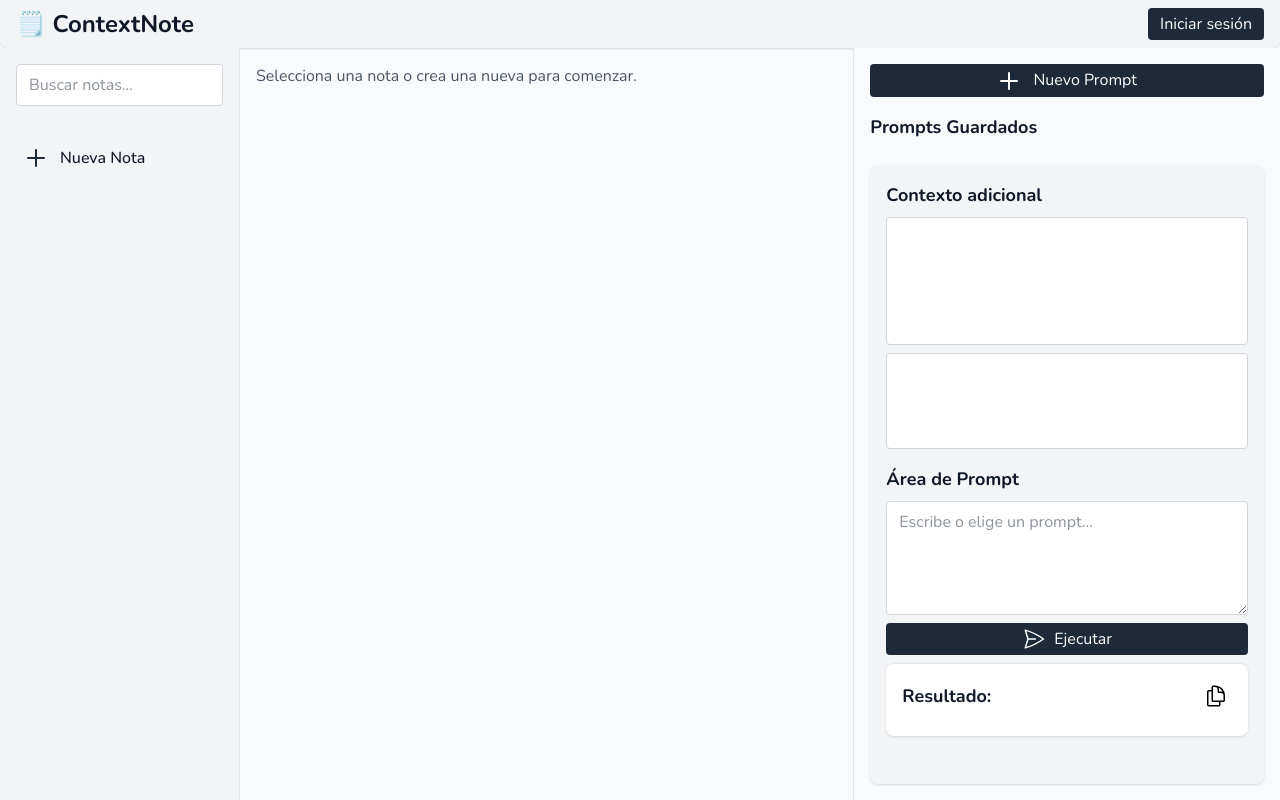
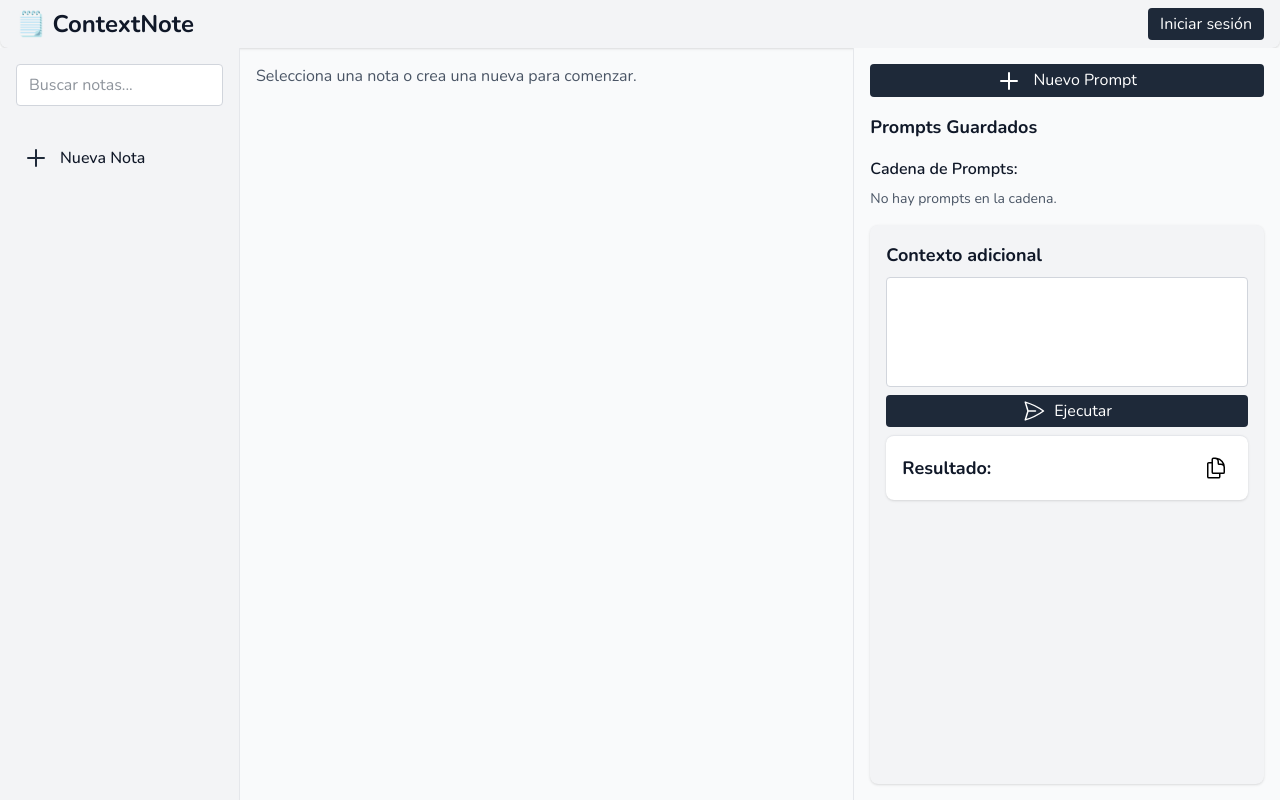
Before and after one commit to jgrana2/ContextoNote, a SvelteKit app: page / in a window 1280 px wide. Built offline with nearby package versions, Linux system fonts and the light colour scheme.

Commit message:
Add prompt chain

```diff
--- a/src/routes/+page.svelte
+++ b/src/routes/+page.svelte
@@ -33,6 +33,9 @@
         .map((id) => notes.find((n) => n.id === id)?.content || "")
         .filter((text) => text)
         .join("\n\n");
+
+    // Para gestión de cadena de prompts
+    let promptChain: { id: number; name: string; text: string }[] = [];
 
     // Función para cargar notas y prompts desde localStorage al iniciar
     onMount(() => {
@@ -186,34 +189,79 @@
         }
     }
 
-    // Ejecutar prompt
+    // Añadir un prompt a la cadena (evita duplicados)
+    function addPromptToChain(p: { id: number; name: string; text: string }) {
+        // Evitar duplicados: si ya existe en cadena, no lo añade
+        if (!promptChain.find((item) => item.id === p.id)) {
+            promptChain = [...promptChain, p];
+        }
+    }
+
+    // Limpiar la cadena de prompts
+    function clearPromptChain() {
+        promptChain = [];
+    }
+
+    // Ejecutar prompt o cadena de prompts
     async function executePrompt() {
-        // Generar prompt estructurado para LLM
+        if (promptChain.length === 0) {
+            // Si no hay cadena, se comporta igual que antes
             let structuredPrompt =
                 "Por favor, utiliza la siguiente información de contexto y responde de forma clara:\n\n";
-
             if (selectedContextNotes.length > 0) {
                 structuredPrompt += "=== CONTEXTO ===\n";
-            // Añadir contenido de cada nota al contexto
                 selectedContextNotes.forEach((id, index) => {
                     const note = notes.find((n) => n.id === id);
                     if (note) {
-                    structuredPrompt += `Nota ${index + 1} (Fecha: ${note.date}, Título: ${
-                        note.title
-                    }):\n${note.content}\n\n`;
+                        structuredPrompt += `Nota ${index + 1} (Fecha: ${note.date}, Título: ${note.title}):\n${note.content}\n\n`;
                     }
                 });
             }
-
             structuredPrompt += "=== PETICIÓN ===\n";
             structuredPrompt += `${promptText.trim()}\n`;
-        // Enviar prompt estructurado al LLM y await la respuesta
             try {
                 llmResult = "Cargando respuesta...";
                 llmResult = await sendToAI(structuredPrompt);
             } catch (error) {
                 llmResult = `Error al obtener respuesta del LLM: ${error.message}`;
             }
+            return;
+        }
+
+        // Si hay prompts en cadena, encadenar pasos
+        let previousOutput = "";
+        for (let i = 0; i < promptChain.length; i++) {
+            const p = promptChain[i];
+            let stepPrompt = "";
+            if (i === 0) {
+                // Incluir contexto en el primer paso
+                stepPrompt =
+                    "Por favor, utiliza la siguiente información de contexto y responde de forma clara:\n\n";
+                if (selectedContextNotes.length > 0) {
+                    stepPrompt += "=== CONTEXTO ===\n";
+                    selectedContextNotes.forEach((id, index) => {
+                        const note = notes.find((n) => n.id === id);
+                        if (note) {
+                            stepPrompt += `Nota ${index + 1} (Fecha: ${note.date}, Título: ${note.title}):\n${note.content}\n\n`;
+                        }
+                    });
+                }
+                stepPrompt += `=== PETICIÓN (${p.name}) ===\n${p.text.trim()}\n`;
+            } else {
+                // Los pasos intermedios toman la salida previa como entrada
+                stepPrompt = `Basándote en la siguiente respuesta previa:\n\n${previousOutput}\n\nRealiza la siguiente petición (${p.name}):\n${p.text.trim()}\n`;
+            }
+
+            try {
+                llmResult = `Cargando paso ${i + 1} (${p.name})...`;
+                previousOutput = await sendToAI(stepPrompt);
+            } catch (error) {
+                llmResult = `Error en paso ${i + 1} (${p.name}): ${error.message}`;
+                return;
+            }
+        }
+        // Al finalizar todos los pasos, mostrar el output final
+        llmResult = previousOutput;
     }
 
     // Función de búsqueda simple (por texto o por fecha/etiquetas placeholder)
@@ -274,7 +322,6 @@
         }
     }
 </script>
-
 
 <!-- Modal para crear nueva nota -->
 {#if showNoteModal}
@@ -519,13 +566,31 @@
                             >
                                 {p.name}
                             </span>
-                            <div class="flex items-center">
+                            <div class="flex items-center space-x-2">
+                                <button
+                                    class="p-1 hover:bg-gray-200 rounded"
+                                    on:click={() => addPromptToChain(p)}
+                                >
+                                    <!-- Heroicon Plus -->
+                                    <svg
+                                        xmlns="http://www.w3.org/2000/svg"
+                                        class="h-5 w-5 text-gray-800"
+                                        fill="none"
+                                        viewBox="0 0 24 24"
+                                        stroke="currentColor"
+                                    >
+                                        <path
+                                            stroke-linecap="round"
+                                            stroke-linejoin="round"
+                                            stroke-width="2"
+                                            d="M12 4v16m8-8H4"
+                                        />
+                                    </svg>
+                                </button>
                                 <button
                                     class="p-1 hover:bg-gray-200 rounded"
                                     on:click={() => openPromptModal(p)}
-                                >
-                                    <!-- Heroicon Pencil Alt -->
-                                    <svg
+                                    ><svg
                                         xmlns="http://www.w3.org/2000/svg"
                                         fill="none"
                                         viewBox="0 0 24 24"
@@ -538,13 +603,12 @@
                                             stroke-linejoin="round"
                                             d="m16.862 4.487 1.687-1.688a1.875 1.875 0 1 1 2.652 2.652L6.832 19.82a4.5 4.5 0 0 1-1.897 1.13l-2.685.8.8-2.685a4.5 4.5 0 0 1 1.13-1.897L16.863 4.487Zm0 0L19.5 7.125"
                                         />
-                                    </svg>
-                                </button>
+                                    </svg></button
+                                >
                                 <button
-                                    class="p-1 hover:bg-gray-200 rounded ml-2"
+                                    class="p-1 hover:bg-gray-200 rounded"
                                     on:click={() => deletePrompt(p.id)}
-                                >
-                                    <!-- Heroicon Trash -->
+                                    ><!-- Heroicon Trash -->
                                     <svg
                                         xmlns="http://www.w3.org/2000/svg"
                                         fill="none"
@@ -558,12 +622,40 @@
                                             stroke-linejoin="round"
                                             d="m14.74 9-.346 9m-4.788 0L9.26 9m9.968-3.21c.342.052.682.107 1.022.166m-1.022-.165L18.16 19.673a2.25 2.25 0 0 1-2.244 2.077H8.084a2.25 2.25 0 0 1-2.244-2.077L4.772 5.79m14.456 0a48.108 48.108 0 0 0-3.478-.397m-12 .562c.34-.059.68-.114 1.022-.165m0 0a48.11 48.11 0 0 1 3.478-.397m7.5 0v-.916c0-1.18-.91-2.164-2.09-2.201a51.964 51.964 0 0 0-3.32 0c-1.18.037-2.09 1.022-2.09 2.201v.916m7.5 0a48.667 48.667 0 0 0-7.5 0"
                                         />
-                                    </svg>
-                                </button>
+                                    </svg></button
+                                >
                             </div>
                         </li>
                     {/each}
                 </ul>
+
+                <!-- Cadena de Prompts -->
+                <div class="mt-4">
+                    <h2 class="font-semibold mb-2 text-gray-900">
+                        Cadena de Prompts:
+                    </h2>
+                    {#if promptChain.length === 0}
+                        <p class="text-gray-600 text-sm">
+                            No hay prompts en la cadena.
+                        </p>
+                    {:else}
+                        <ul class="space-y-1">
+                            {#each promptChain as pc, index}
+                                <li class="flex items-center justify-between">
+                                    <span class="text-gray-800">
+                                        {index + 1}. {pc.name}
+                                    </span>
+                                </li>
+                            {/each}
+                        </ul>
+                        <button
+                            class="mt-2 bg-gray-800 text-white px-3 py-1 rounded hover:bg-gray-700 text-sm"
+                            on:click={clearPromptChain}
+                        >
+                            Limpiar Cadena
+                        </button>
+                    {/if}
+                </div>
             </section>
 
             <!-- Área de Prompt y Resultado LLM -->
@@ -576,7 +668,7 @@
                 <select
                     multiple
                     bind:value={selectedContextNotes}
-                    class="w-full border border-gray-300 bg-white rounded px-3 py-2 mb-2 text-gray-800 h-32"
+                    class="w-full border border-gray-300 bg-white rounded px-3 py-2 mb-2 text-gray-800 h-fit"
                 >
                     {#each notes as note}
                         <option value={note.id} class="text-gray-800">
@@ -584,25 +676,6 @@
                         </option>
                     {/each}
                 </select>
-                <div
-                    class="mb-4 p-2 border border-gray-300 bg-white rounded h-24 overflow-auto text-gray-800"
-                >
-                    {#each selectedContextNotes as id}
-                        {#each notes.filter((n) => n.id === id) as n}
-                            <p class="text-sm font-semibold">{n.title}</p>
-                            <p class="text-xs mb-2">{n.content}</p>
-                        {/each}
-                    {/each}
-                </div>
-                <h2 class="text-lg font-bold mb-2 text-gray-900">
-                    Área de Prompt
-                </h2>
-                <textarea
-                    rows="4"
-                    bind:value={promptText}
-                    class="w-full border border-gray-300 bg-white rounded px-3 py-2 mb-2 text-gray-800"
-                    placeholder="Escribe o elige un prompt..."
-                ></textarea>
                 <button
                     class="flex justify-center bg-gray-800 text-white px-3 py-1 rounded mb-2 hover:bg-gray-700"
                     on:click={executePrompt}
@@ -628,7 +701,7 @@
                 <div
                     class="border-t border-gray-200 bg-white p-4 rounded-lg shadow overflow-y-auto"
                 >
-                    <div class="flex items-center justify-between mb-2">
+                    <div class="flex items-center justify-between">
                         <h2 class="text-lg font-bold text-gray-900">
                             Resultado:
                         </h2>
@@ -652,9 +725,11 @@
                             </svg>
                         </button>
                     </div>
-                    <div class="text-gray-800 text-sm markdown-result">
+                    {#if llmResult}
+                        <div class="text-gray-800 text-sm markdown-result mt-2">
                             {@html renderMarkdown(llmResult)}
                         </div>
+                    {/if}
                 </div>
             </section>
         </aside>
```
Lines whose indentation alone changed are shown as unchanged.
